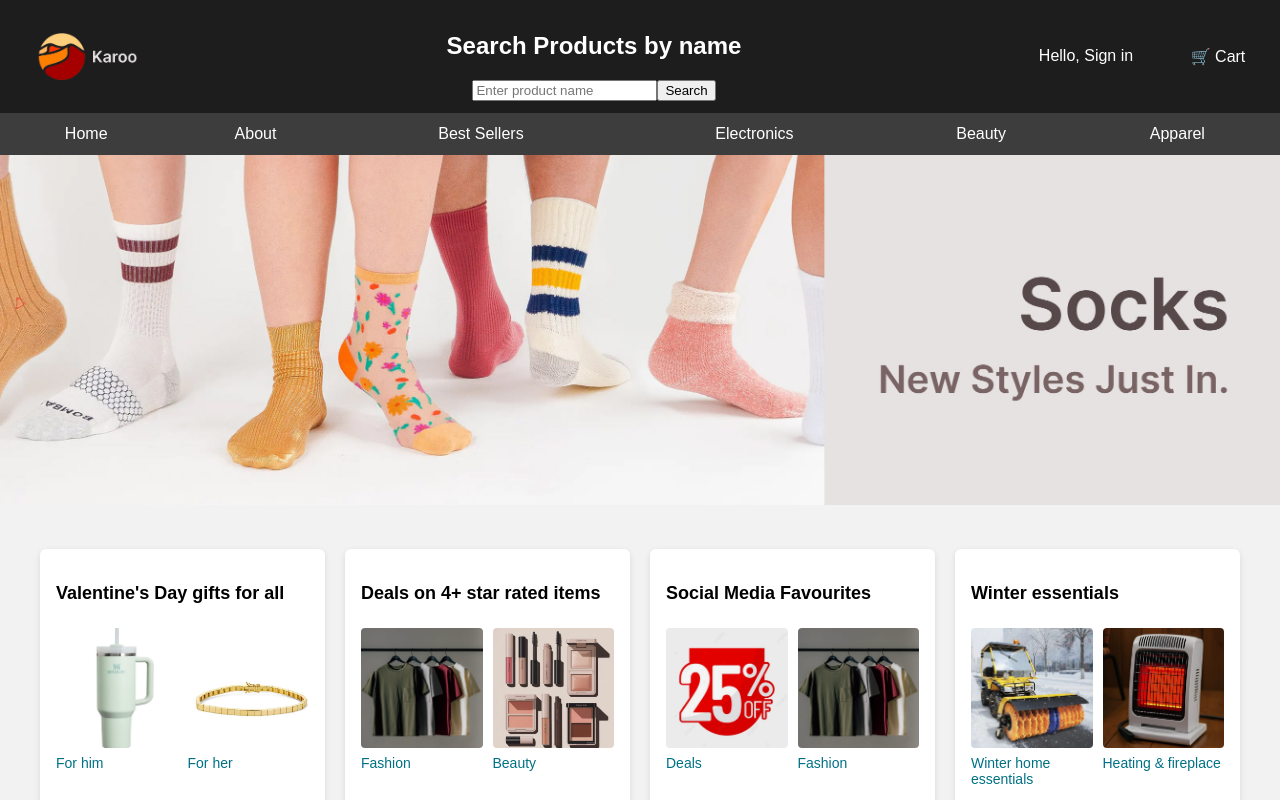
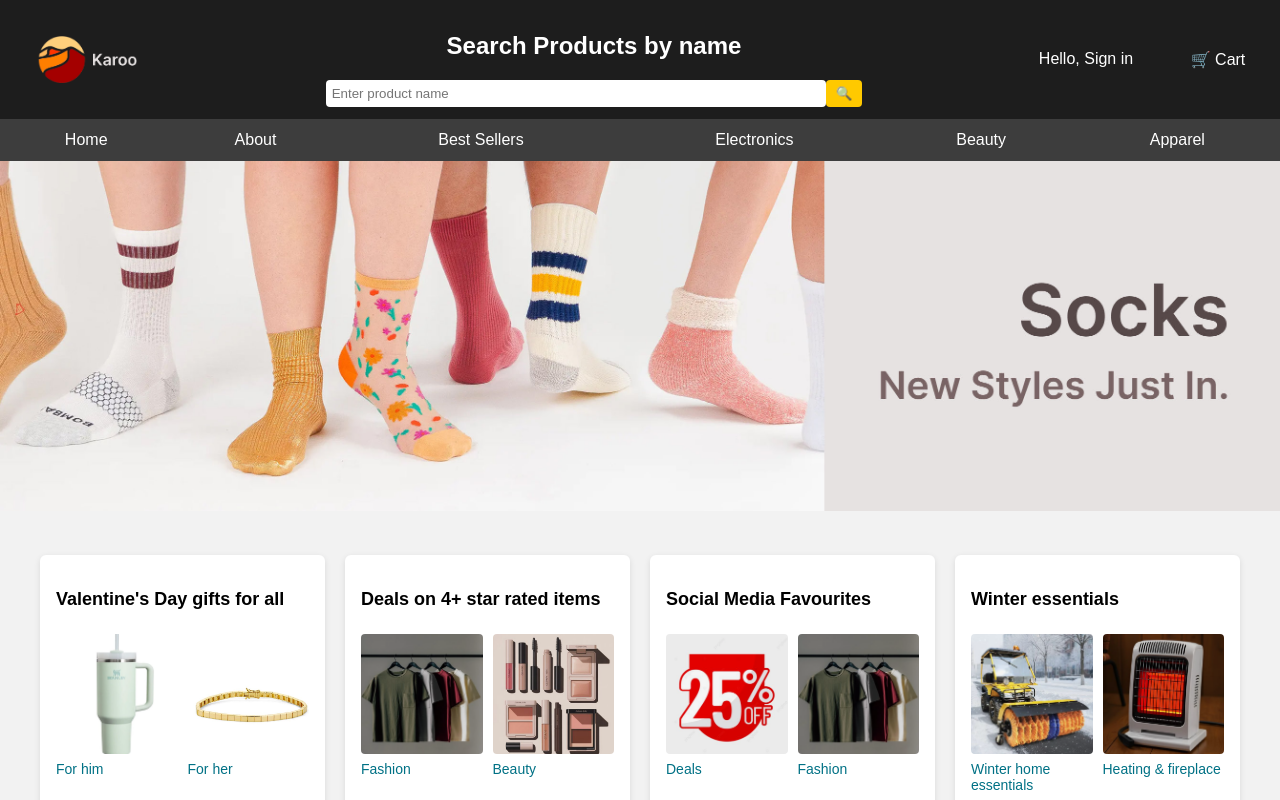
Before and after one commit to fabiotous/Karoo, a React (Vite) app in the folder frontend/: page / in a window 1280 px wide. Shown: the top 800 px of the page. Built offline with nearby package versions, Linux system fonts and the light colour scheme.

Commit message:
fixed search bar frontend + product images to show up under search

```diff
--- a/frontend/src/components/SearchProduct.jsx
+++ b/frontend/src/components/SearchProduct.jsx
@@ -43,7 +43,7 @@ function SearchProduct() {
 
   return (
     <>
-      <div id="search-Product">
+      <div id="search-Product" className="search-bar">
         <h2>Search Products by name</h2>
         <form onSubmit={handleSubmit}>
           <input
@@ -56,7 +56,7 @@ function SearchProduct() {
               setSearched(false);
             }}
           />
-          <button type="submit">Search</button>
+          <button type="submit">🔍</button>
         </form>
 
         {/* this is a shorthand way of saying if searched is true, render the following block */
@@ -68,10 +68,10 @@ function SearchProduct() {
               <div id="search-results">
                 <h3>Search Results for "{title}"</h3>
                 {Products.map(Product => {
-                  const imageName = (Product.hasImage ? Product.pid : 'PlaceholderProduct') + '.jpg';
+                  const imageName = (Product.hasImage ? Product.name : 'PlaceholderProduct') + '.jpg';
                   return (
                     <div key={Product.pid}>
-                      <img src={`/images/Products/${imageName}`} height="100" alt={Product.title} />
+                      <img src={`/images/electronic_products/${imageName}`} height="100" alt={Product.title} />
                       <p>
                         PID: {Product.pid}, name: {Product.title},
                         price: {Product.price}, stock: {Product.stock}
```
Also changed, not shown: 2 other files (tests, documents, lock files or other folders).
